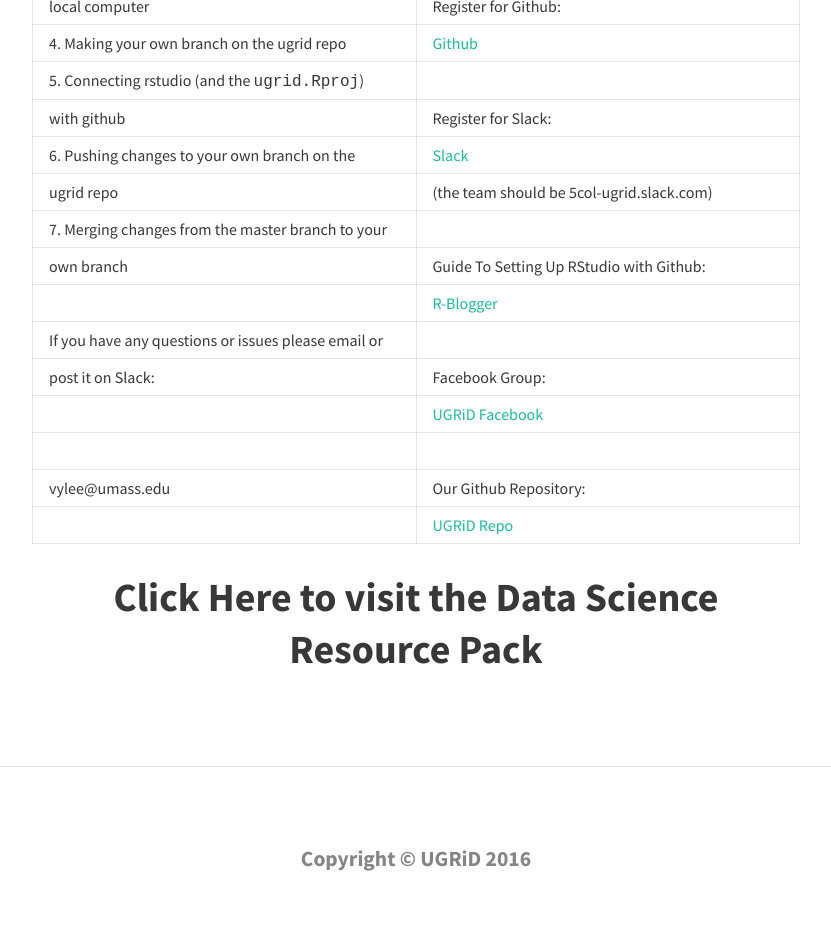
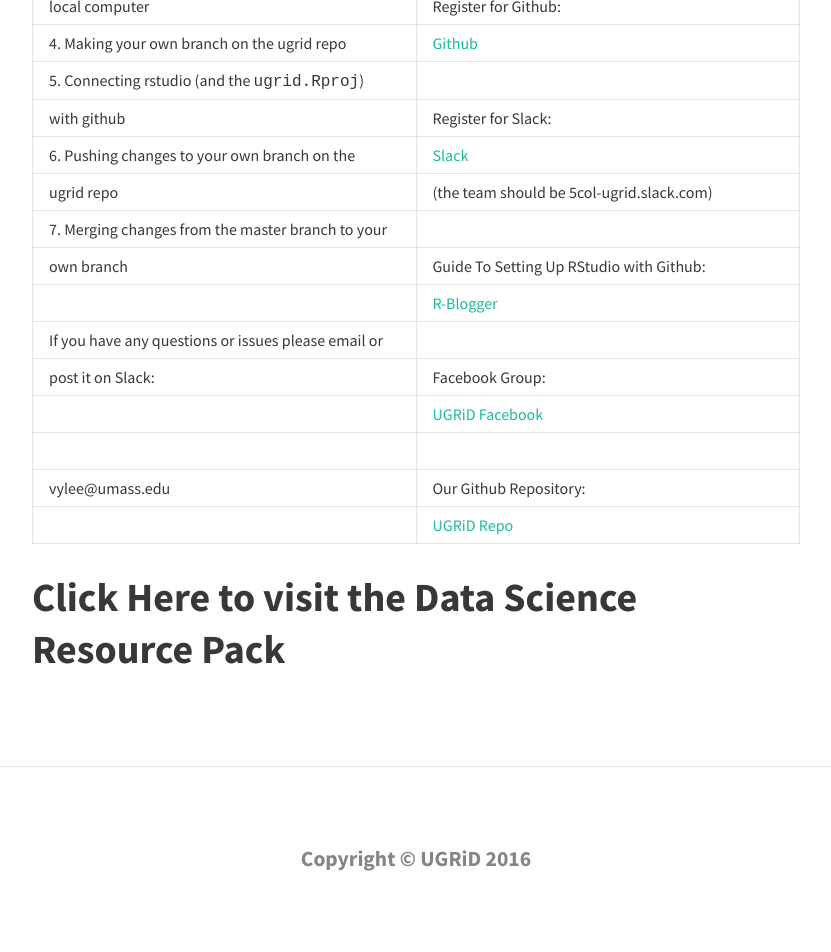
Before and after one commit to sketchplatform/ugriders.github.io, a Jekyll site: the page built from resource.md, in a window 1280 px wide. Shown: the part 754-1706 px from the top of the page, without its empty margins (224-1055 px from the left). Built offline with Jekyll 4.4.1, drawn with Linux system fonts in a browser that asks for light colours; nearby versions of some CDN libraries.

```diff
--- a/resource.md
+++ b/resource.md
@@ -31,4 +31,4 @@ vylee@umass.edu                                             | Our Github Reposit
                                                             | [UGRiD Repo](https://github.com/tommyjee/ugrid)
 
 
-<center><h1><a href="https://docs.google.com/document/d/1ybqfYYISGWTvPbdcLfyf95g8Sx3HmcP7qFnsJLpAnOw/edit">Click Here to visit the Data Science Resource Pack</a></h1></center>
+<h1><a href="https://docs.google.com/document/d/1ybqfYYISGWTvPbdcLfyf95g8Sx3HmcP7qFnsJLpAnOw/edit">Click Here to visit the Data Science Resource Pack</a></h1>
```
